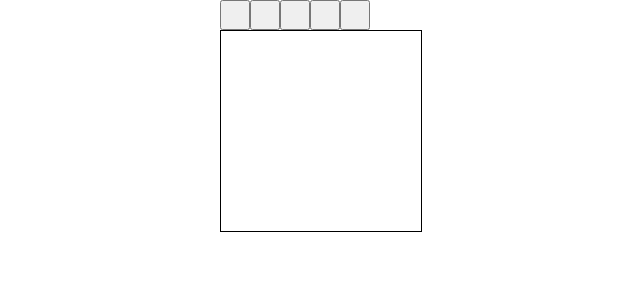
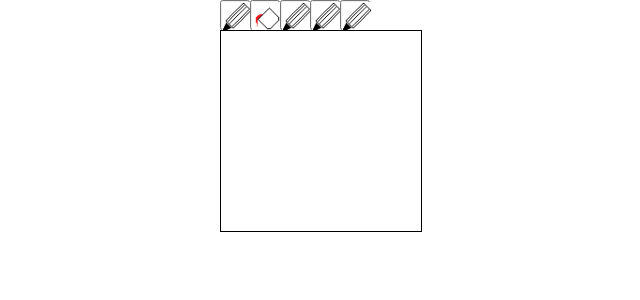
Before and after one commit to illrune/pixel_drawer, a React (Create React App) app: page / in a window 1280 px wide. Shown: the top 300 px of the page, without its empty margins (120-760 px from the left). Built offline with nearby package versions, Linux system fonts and the light colour scheme.

Commit message:
button fix

```diff
--- a/src/Drawer.js
+++ b/src/Drawer.js
@@ -1,7 +1,11 @@
 import React, { Component } from 'react';
 
 import Scroll from './Scroll';
+import Button from './IconButton';
 import Util from './Util';
+
+import IconPen from './Icons/pen.png';
+import IconPaint from './Icons/paint.png';
 
 class Drawer extends Component {
     constructor(props) {
@@ -133,11 +137,11 @@ class Drawer extends Component {
     render = () => {
         return <div style={{ position: 'absolute', left: 0, top: 0, right: 0, bottom: 0 }}>
             <div id='ButtonArea' style ={{ position: 'absolute', top: 0, width: '100%', height: this.buttonSize, overflow: 'hidden' }}>
-                <button style={{ width: this.buttonSize, height: this.buttonSize }} />
-                <button style={{ width: this.buttonSize, height: this.buttonSize }} />
-                <button style={{ width: this.buttonSize, height: this.buttonSize }} />
-                <button style={{ width: this.buttonSize, height: this.buttonSize }} />
-                <button style={{ width: this.buttonSize, height: this.buttonSize }} />
+                <Button size={this.buttonSize} src={IconPen} event={null} />
+                <Button size={this.buttonSize} src={IconPaint} event={null} />
+                <Button size={this.buttonSize} src={IconPen} event={null} />
+                <Button size={this.buttonSize} src={IconPen} event={null} />
+                <Button size={this.buttonSize} src={IconPen} event={null} />
             </div>
             <div style ={{ position: 'absolute', top: this.buttonSize, bottom: 0, width: '100%' }}>
                 <div style ={{ position: 'relative', width: '100%', height: '100%' }} onWheel={this.onWheel}>
--- /dev/null
+++ b/src/IconButton.js
@@ -0,0 +1,11 @@
+import React, { Component } from 'react';
+
+class IconButton extends Component {
+    render = () => {
+        return <button style={{ width: this.props.size, height: this.props.size, padding: 0 }} onClick={this.props.event}>
+            <img src={this.props.src} alt='' style={{ width: this.props.size, height: this.props.size }} />
+        </button>
+    };
+}
+
+export default IconButton;
```
Also changed, not shown: src/Icons/paint.png (added), src/Icons/pen.png (added).
